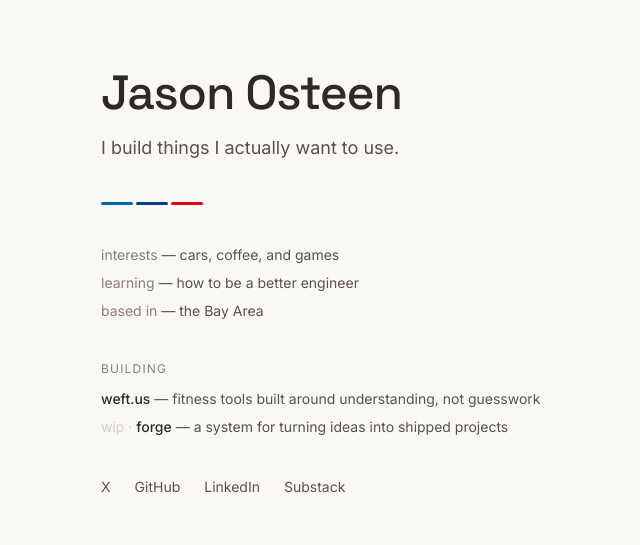
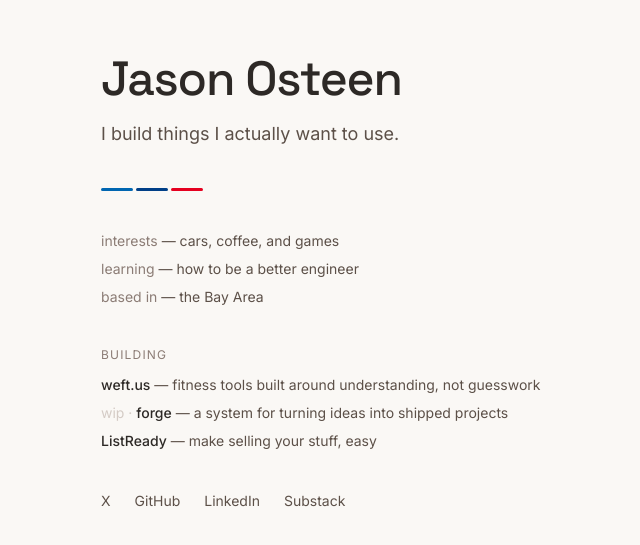
Before and after one commit to neppyindigo/main-portfolio, a Next.js app: page / in a window 1280 px wide. Shown: the part 117-662 px from the top of the page, without its empty margins (283-923 px from the left). Built offline with nearby package versions, Linux system fonts and the light colour scheme.

Commit message:
Update page.tsx
add listready to portfolio projects

```diff
--- a/src/app/page.tsx
+++ b/src/app/page.tsx
@@ -55,6 +55,16 @@ export default function Home() {
             >forge</a>
             <span className="text-warm-medium"> — a system for turning ideas into shipped projects</span>
           </p>
+          <p>
+            <a
+              href="https://listready.shop/"
+              target="_blank"
+              rel="noopener noreferrer"
+              className="text-warm-dark font-medium hover:underline"
+            >ListReady</a>
+            <span className="text-warm-medium"> — make selling your stuff, easy</span>
+          </p>
+
         </div>
 
         {/* Links */}
```
